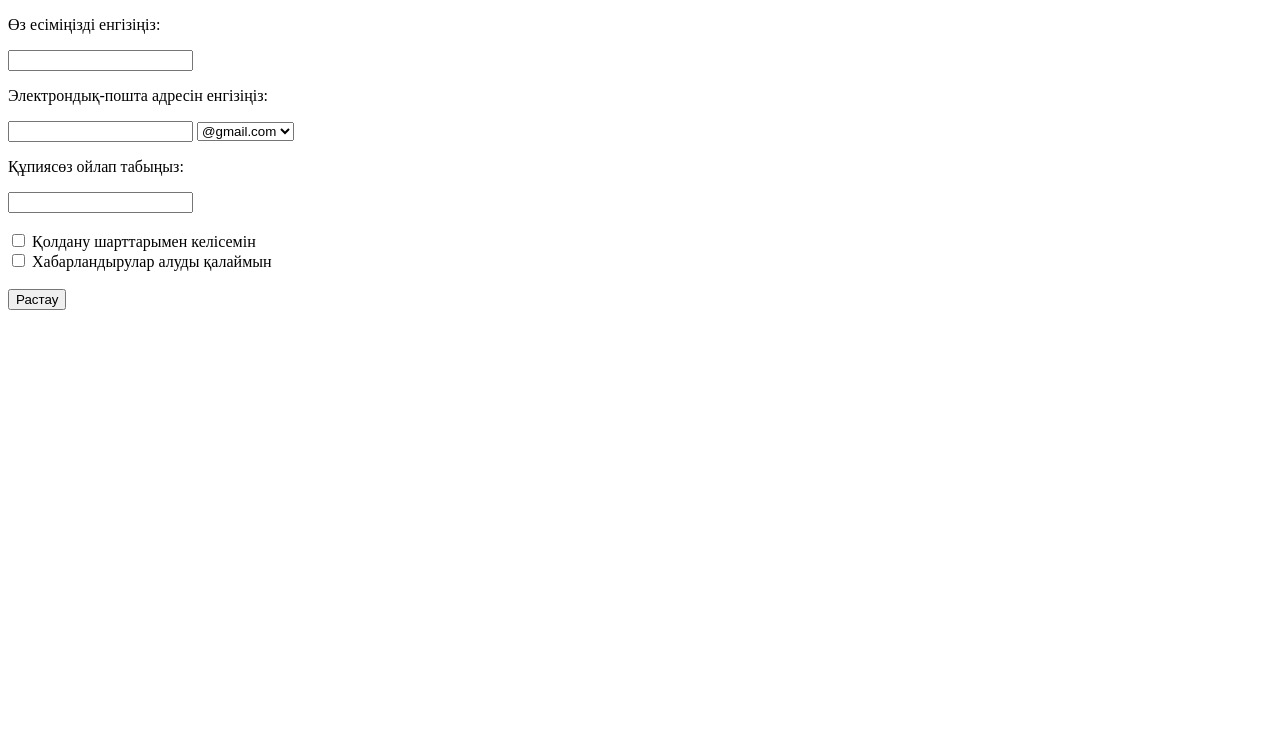
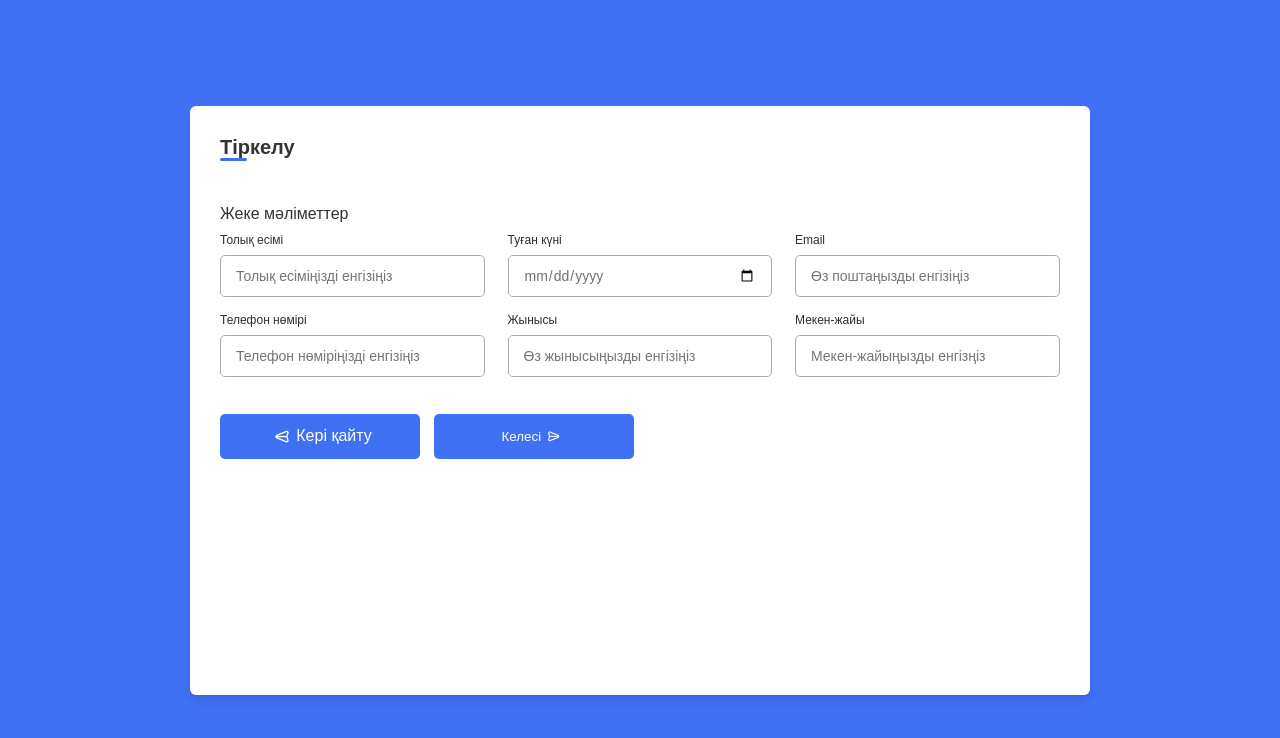
Before and after one commit to BoreeBeko/boreebeko.github.io, a plain HTML site: page pages/register/register.html in a window 1280 px wide. Drawn offline with nearby package versions, Linux system fonts and the light colour scheme.

Commit message:
Add new files

```diff
--- /dev/null
+++ b/pages/register/css/styles.css
@@ -0,0 +1,145 @@
+/* ===== Google Font Import - Poppins ===== */
+@import url('https://fonts.googleapis.com/css2?Family=Poppins.wght@200;3000;400;500;600&display=swap');
+
+* {
+    margin: 0;
+    padding: 0;
+    box-sizing: border-box;
+    font-family: 'Poppins', sans-serif;
+}
+body {
+    min-height: 100vh;
+    display: flex;
+    align-items: center;
+    justify-content: center;
+    background: #4070f4;
+}
+.container {
+    position: relative;
+    max-width: 900px;
+    width:100%;
+    border-radius: 6px;
+    padding: 30px;
+    margin: 0 15px;
+    background-color: #fff;
+    box-shadow: 0 5px 10px rgba(0, 0, 0, 0.1);
+}
+.container header {
+    position: relative;
+    font-size: 20px;
+    font-weight: 600;
+    color: #333;
+}
+.container header::before {
+    content: "";
+    position: absolute;
+    left: 0;
+    bottom: -2px;
+    height: 3px;
+    width: 27px;
+    border-radius: 8px;
+    background-color: #4070f4;
+}
+.container form {
+    position: relative;
+    margin-top: 16px;
+    min-height: 490px;
+    background-color: #fff;
+}
+.container form .form {
+    position: absolute;
+    background-color: #fff;
+}
+.container form .details {
+    margin-top: 30px;
+}
+.container form .title {
+    display: block;
+    margin-bottom: 8px;
+    font-size: 16px;
+    font-weight: 500;
+    margin: 6px 0;
+    color: #333;
+}
+.container form .fields {
+    display: flex;
+    align-items: center;
+    justify-content: space-between;
+    flex-wrap: wrap;
+}
+form .fields .input-field {
+    display: flex;
+    width: calc(100% / 3 - 15px);
+    flex-direction: column;
+    margin: 4px 0;
+}
+.input-field label {
+    font-size: 12px;
+    font-weight: 500;
+    color: #2e2e2e;
+}
+.input-field input {
+    outline: none;
+    font-size: 14px;
+    font-weight: 400;
+    color: #333;
+    border-radius: 5px;
+    border: 1px solid #aaa;
+    padding: 0 15px;
+    height: 42px;
+    margin: 8px 0;
+}
+.input-field input:is(:focus, :valid) {
+    box-shadow: 0 3px 6px rgba(0, 0, 0, 0.13);
+}
+.input-field input[type="date"] {
+    color: #707070;
+}
+.input-field input[type="date"]:valid {
+    color: #333;
+}
+.container form button, .backBtn {
+    display: flex;
+    align-items: center;
+    justify-content: center;
+    height: 45px;
+    max-width: 200px;
+    width: 100%;
+    border: none;
+    outline: none;
+    color: #fff;
+    border-radius: 5px;
+    margin: 25px 0;
+    background-color: #4070f4;
+    transition: all 0.3s linear;
+    cursor: pointer;
+}
+.container back .back {
+    position: absolute;
+}
+.container form .details {
+    margin-top: 30px;
+}
+.container form .backBtn {
+    font-size: 16px;
+    font-weight: 400;
+}
+form button:hover {
+    background-color: #265df2;
+}
+form button i {
+    margin: 0 6px;
+}
+form .backBtn i {
+    margin: 0 6px;
+}
+form .backBtn i {
+    transform: rotate(180deg);
+}
+form .buttons {
+    display: flex;
+    align-items: center;
+}
+form .buttons button, .backBtn {
+    margin-right: 14px;
+}
--- a/pages/register/register.html
+++ b/pages/register/register.html
@@ -1,32 +1,83 @@
-<!DOCTYPE html>
-<html>
-<head>
-    <title> Тіркелу парақшасы </title>
-</head>
-<body>
-    <form>
-        <p> Өз есіміңізді енгізіңіз: </p>
-        <input type="text" name="username" maxlength="15">
+<!DOCTYPE HTML>
 
-        <p> Электрондық-пошта адресін енгізіңіз: </p>
-        <input type="text" name="e-mail" id="" maxlength="30">
-        <select name="@smth">
-            <option> @gmail.com </option>
-            <option> @mail.ru </option>
-        </select>
+<!-- === Coding by CodingLab | www.codinglabweb.com === -->
 
-        <p> Құпиясөз ойлап табыңыз: </p>
-        <input type="password" maxlength="15">
 
-        <br><br>
-        <input type="checkbox"> Қолдану шарттарымен келісемін
+<html lang="en">
+    <head>
+        <meta charset="utf-8">
 
-        <br>
-        <input type="checkbox"> Хабарландырулар алуды қалаймын
+        <meta http-equiv="X-UA-Compatible" content="IE=edge">
+        <meta name="viewport" content="width-device-width, initial-scale=1.0">
 
-        <br><br>
-        <input type="submit" value="Растау">
-    </form>
+        <link rel="stylesheet" href="css/styles.css">
+        <link rel="stylesheet" href="https://unicons.iconscout.com/release/v4.0.0/css/line.css">
 
-</body>
+        <title> Responsive Registration Form </title>
+    </head>
+
+    <body>
+        <div class="container">
+            <header> Тіркелу </header>
+
+            <form action="#">
+                <div class="form first">
+                    <div class="details personal">
+                        <span class="title"> Жеке мәліметтер </span>
+                    </div>
+
+                    <div class="fields">
+
+                        <div class="input-field">
+                            <label> Толық есімі </label>
+                            <input type="text" placeholder="Толық есіміңізді енгізіңіз" required>
+                        </div>
+
+                        <div class="input-field">
+                            <label> Туған күні </label>
+                            <input type="date" placeholder="Туған күніңізді енгізіңіз" required>
+                        </div>
+
+                        <div class="input-field">
+                            <label> Email </label>
+                            <input type="email" placeholder="Өз поштаңызды енгізіңіз" required>
+                        </div>
+
+                        <div class="input-field">
+                            <label> Телефон нөмірі </label>
+                            <input type="number" placeholder="Телефон нөміріңізді енгізіңіз" required>
+                        </div>
+
+                        <div class="input-field">
+                            <label> Жынысы </label>
+                            <input type="text" placeholder="Өз жынысыңызды енгізіңіз" required>
+                        </div>
+
+                        <div class="input-field">
+                            <label> Мекен-жайы </label>
+                            <input type="email" placeholder="Мекен-жайыңызды енгізңіз" required>
+                        </div>
+                    </div>
+
+                    <div class="buttons">
+
+                        <div class="backBtn">
+                            <i class="uil uil-navigator"></i>
+                            <span class="btnText"> Кері қайту </span>
+                        </div>
+
+                        <button class="nextBtn">
+                            <span class="btnText"> Келесі </span>
+                            <i class="uil uil-navigator"></i>
+                        </button>
+
+                    </div>
+                </div>
+            </form>
+        </div>
+
+        <script src="js/myscript.js"></script>
+
+    </body>
+
 </html>
```
Also changed, not shown: pages/register/js/myscript.js (added).
